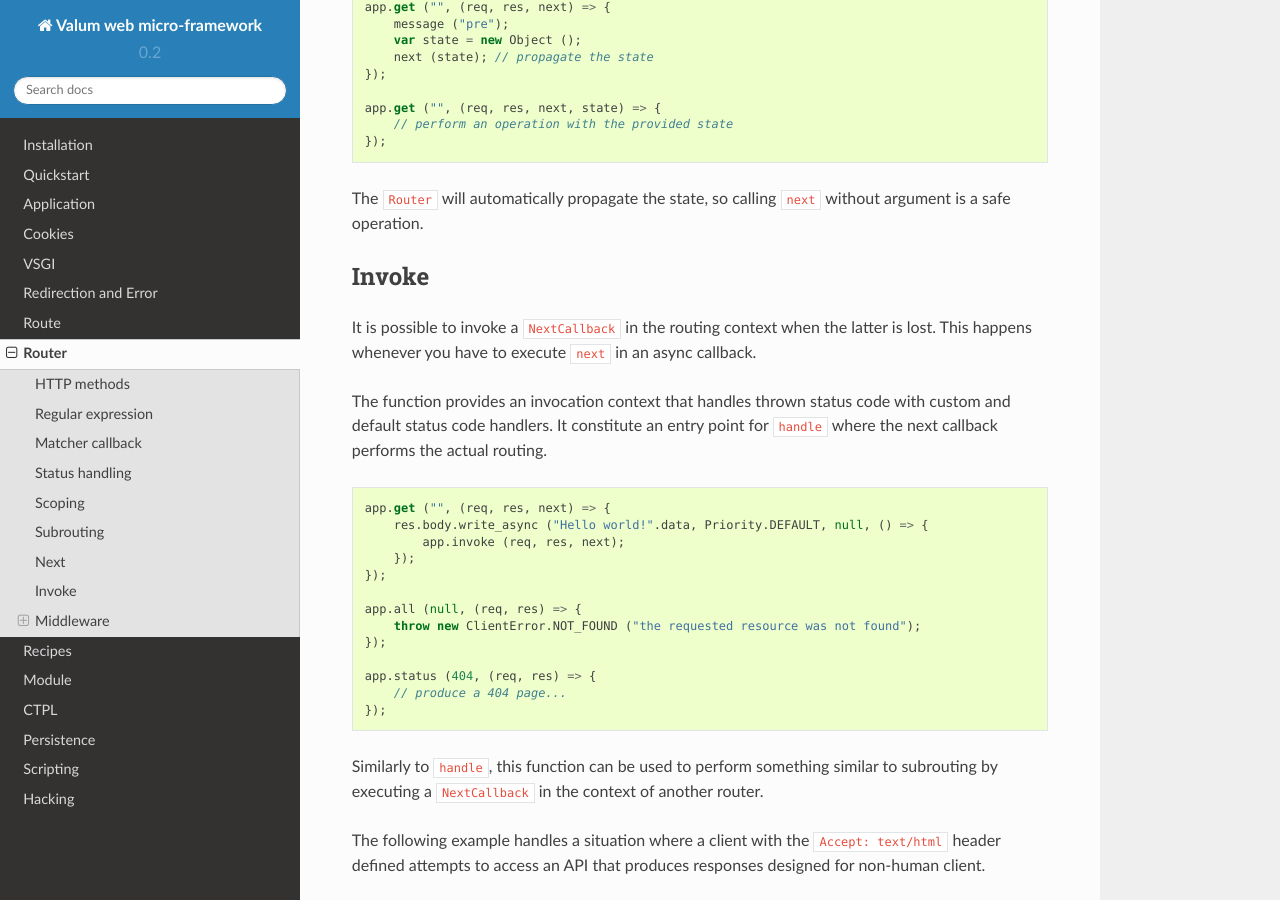
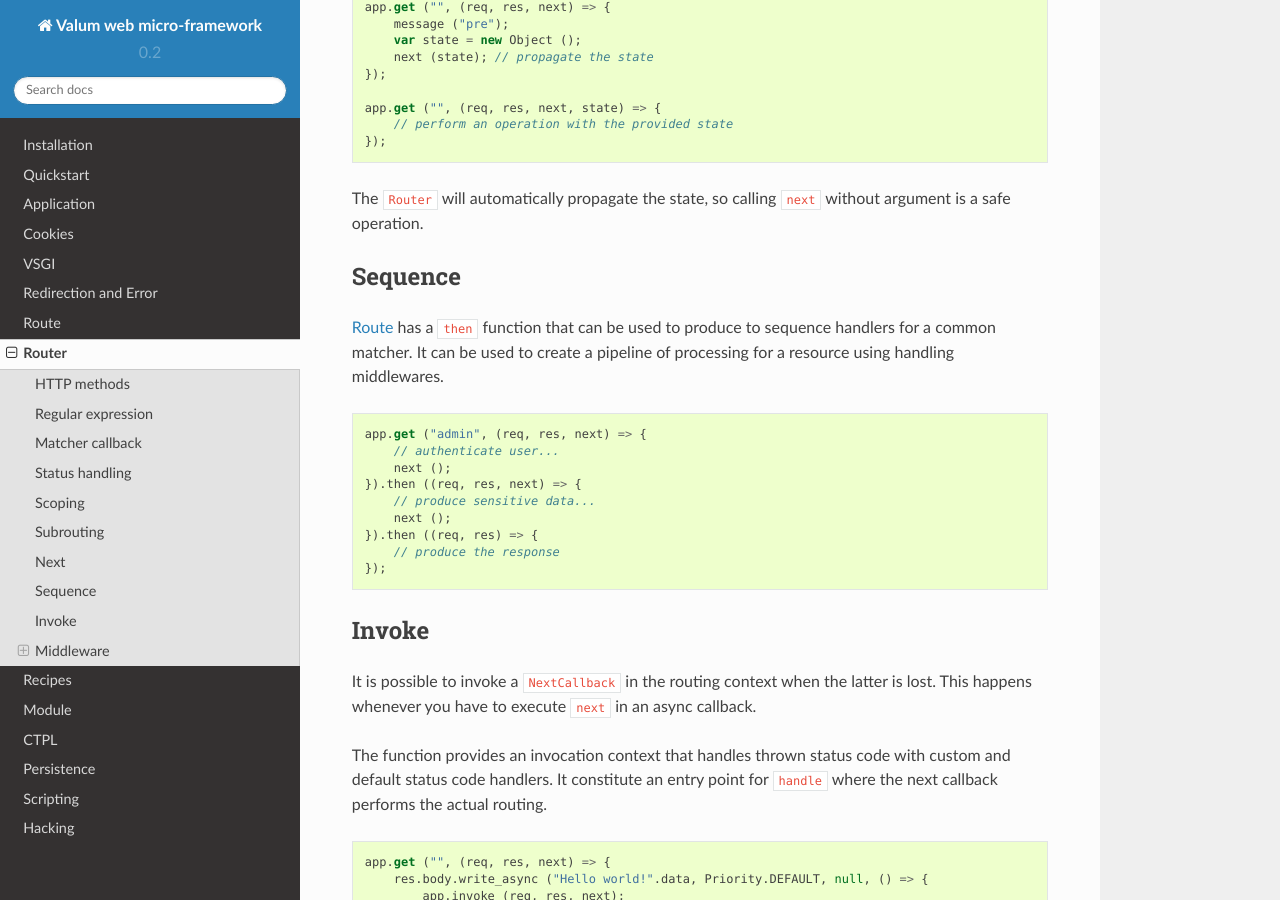
Before and after one commit to valum-framework/valum, a Sphinx documentation site: the page built from docs/router.rst, in a window 1280 px wide and 900 px high, scrolled down 4152 px. Built offline with Sphinx 7.4.7 and the Read the Docs theme 2.0.0, drawn with Linux system fonts in a browser that asks for light colours; pages that are not in the unit, such as notebooks, are missing from menus.

Commit message:
Reuses a matcher with then in Route.
All methods in 'Router' return the produced 'Route' so that a 'then'
call can be chained to produce a handling sequence.

Documents the feature in the router documentation.

Adds a test for then to ensure that handlers are called in the right
order.

```diff
--- a/docs/router.rst
+++ b/docs/router.rst
@@ -233,6 +233,25 @@
 The ``Router`` will automatically propagate the state, so calling ``next``
 without argument is a safe operation.
 
+Sequence
+--------
+
+:doc:`route` has a ``then`` function that can be used to produce to sequence
+handlers for a common matcher. It can be used to create a pipeline of
+processing for a resource using handling middlewares.
+
+.. code:: vala
+
+    app.get ("admin", (req, res, next) => {
+        // authenticate user...
+        next ();
+    }).then ((req, res, next) => {
+        // produce sensitive data...
+        next ();
+    }).then ((req, res) => {
+        // produce the response
+    });
+
 Invoke
 ------
 
```
Also changed, not shown: 6 other files.
